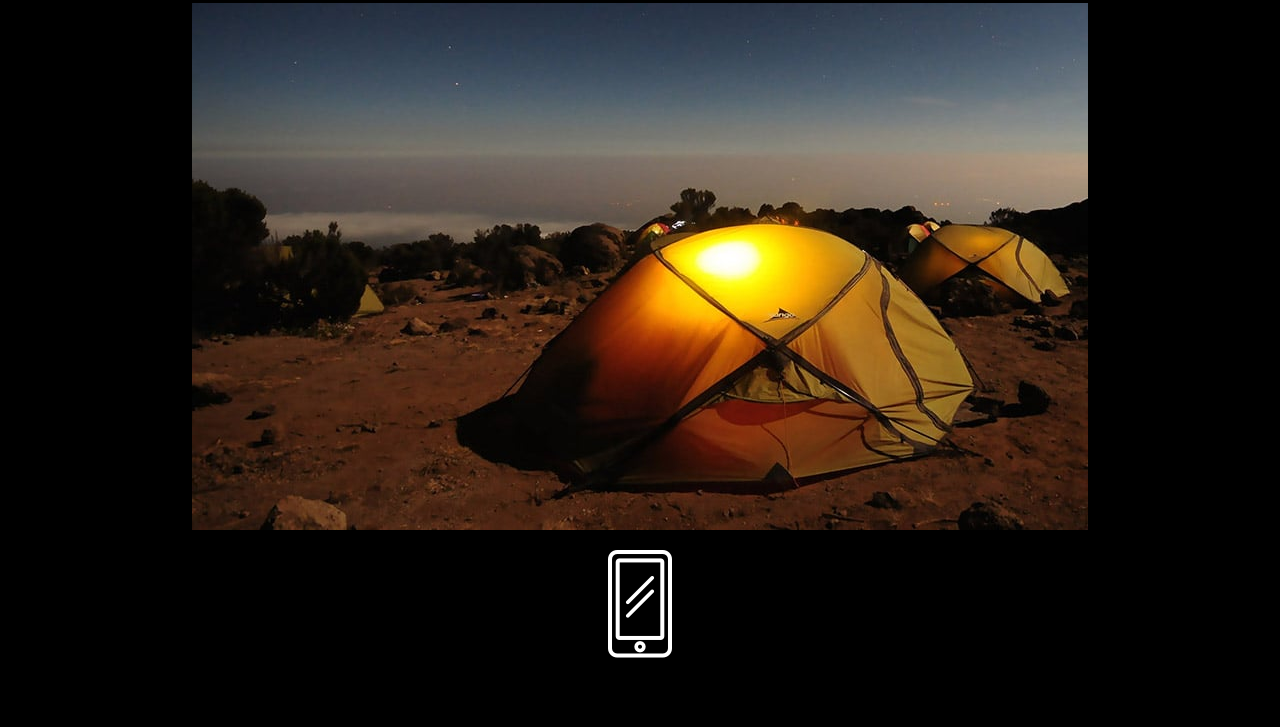
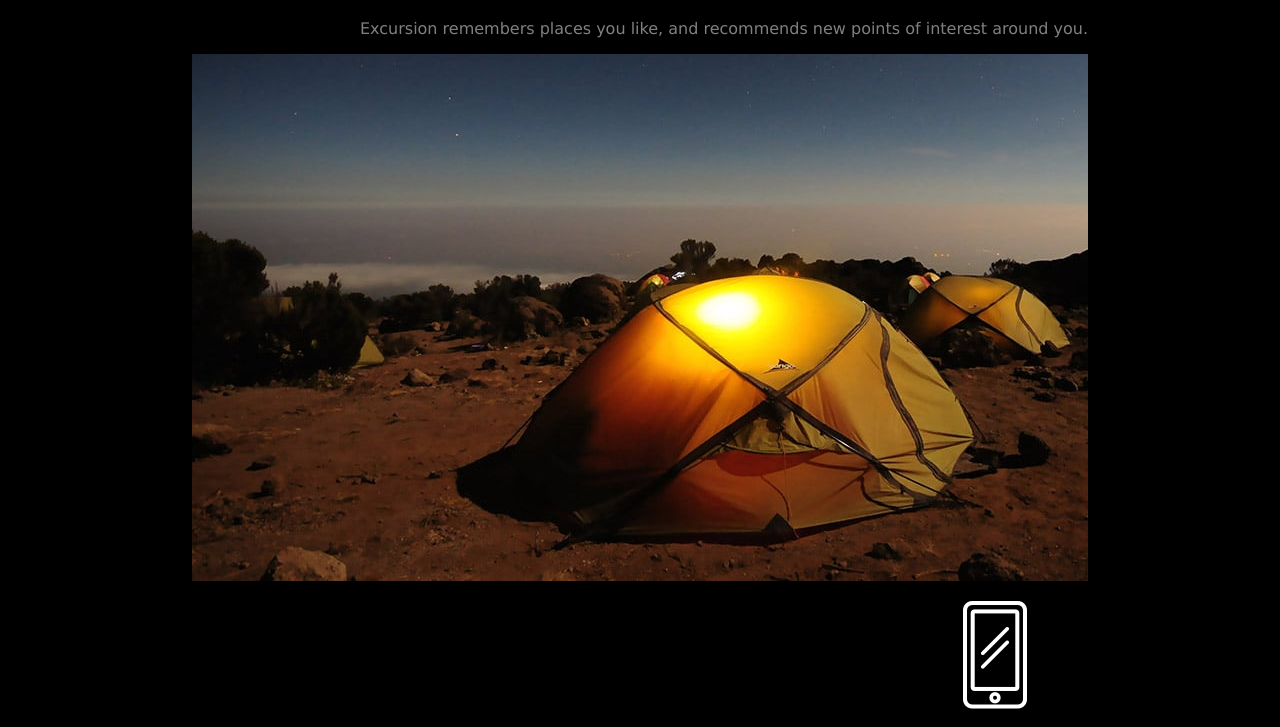
Before and after one commit to robin-pfeil/excursion, a plain HTML site: page index.html in a window 1280 px wide. Shown: the part 406-1133 px from the top of the page. Drawn offline with Linux system fonts and the light colour scheme.

Commit message:
Add styles for h2 headings and paragraphs

```diff
--- a/resources/css/style.css
+++ b/resources/css/style.css
@@ -14,7 +14,18 @@ h1 {
     font-weight: normal;
 }
 
+h2 {
+    color: white;
+    font-size: 42px;
+    font-weight: 300;
+}
+
 a {
     color: aquamarine;
     font-size: 16px;
 }
+
+p {
+    color: gray;
+    text-align: right;
+}
```
